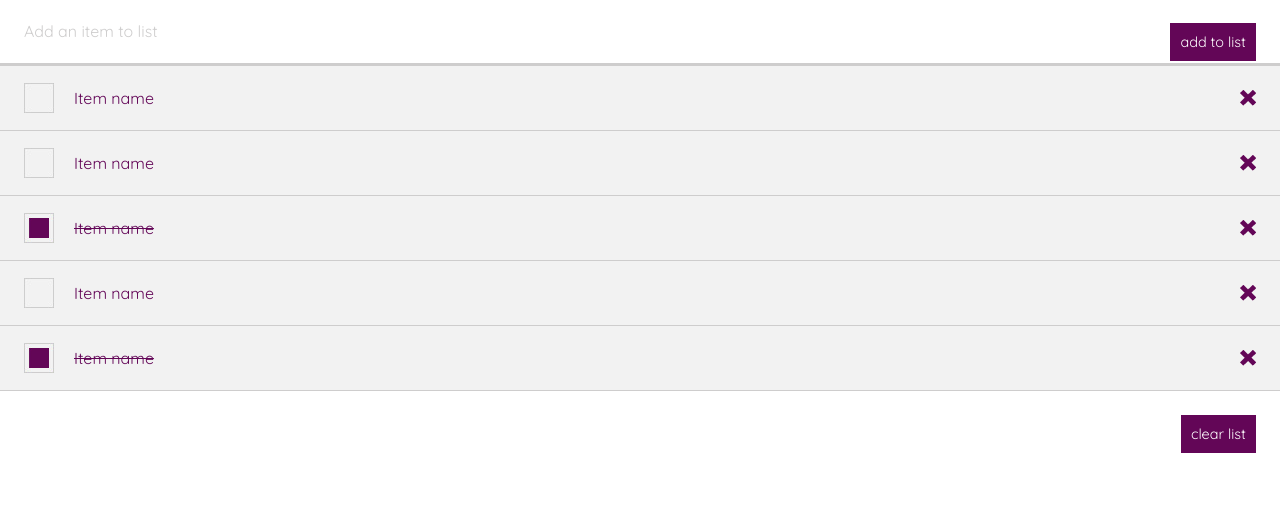
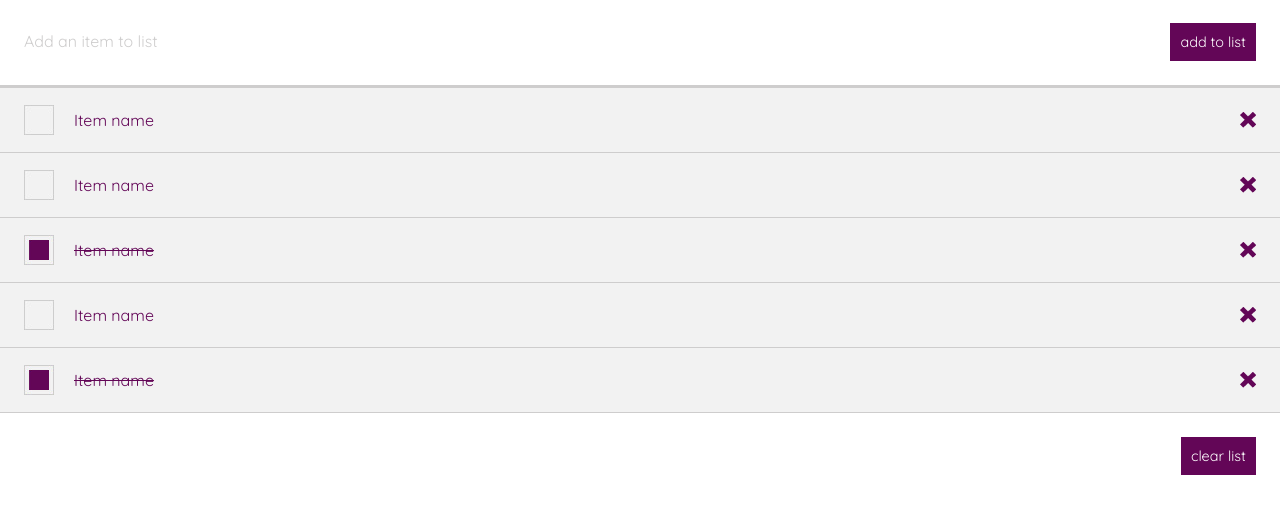
Before and after one commit to dorahagen/shopping-list, a plain HTML site: page index.html in a window 1280 px wide. Shown: the part 149-662 px from the top of the page. Drawn offline with nearby package versions, Linux system fonts and the light colour scheme.

Commit message:
Button Alignment Hack
Added before/after pseudo classes to get button spacing fixed.

```diff
--- a/css/main.css
+++ b/css/main.css
@@ -21,6 +21,21 @@ header {
 	background-color: #fff;
 	padding: 24px;
 	border-bottom: 3px solid #cecdcd;
+}
+
+.input-area:before {
+	display: table;
+	content: '';
+}
+
+.input-area:after {
+	display: table;
+	content: '';
+	clear: both;
+}
+
+.input-area p {
+	line-height: 37px;
 }
 
 p {
@@ -75,3 +90,14 @@ button {
 	background-color: #fff;
 	padding: 24px;
 }
+
+.end:before {
+	display: table;
+	content: '';
+}
+
+.end:after {
+	display: table;
+	content: '';
+	clear: both;
+}
```
